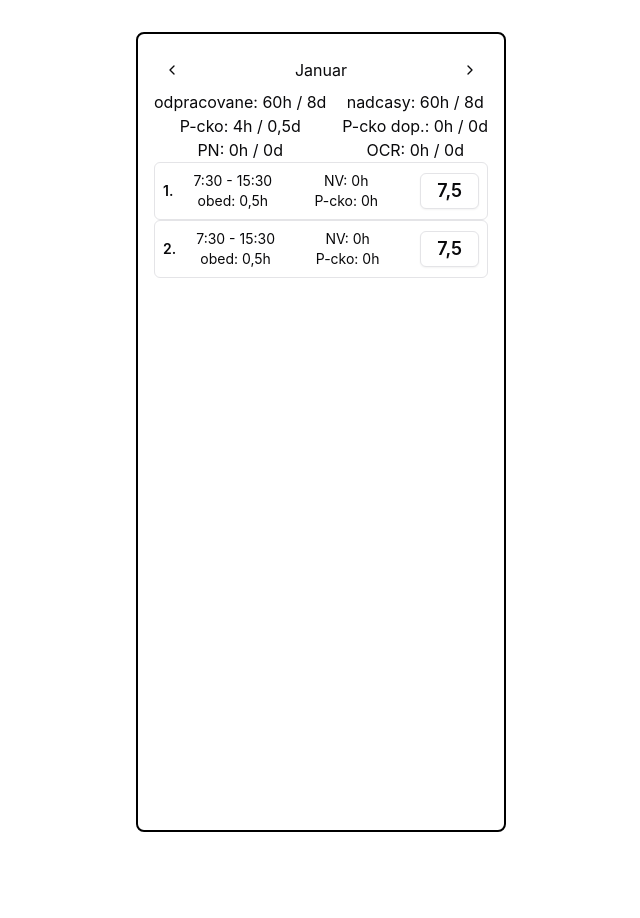
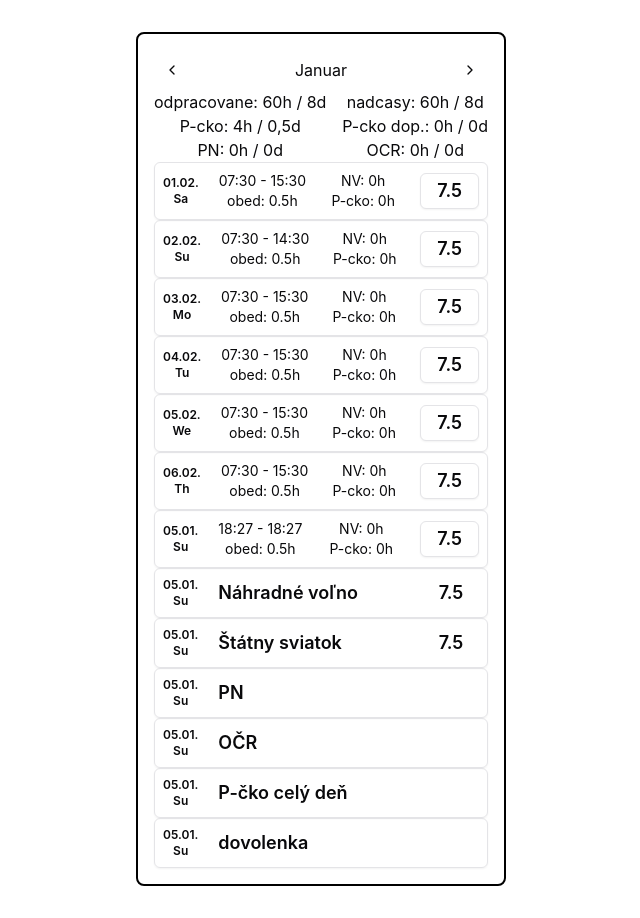
Before and after one commit to MarekBujdoso/time-sheet, a React (Vite) app: page / in a window 1280 px wide. Shown: the whole page, without its empty margins (319-959 px from the left). Before the commit the page ends 864 px from the top, so only its background shows below. Built offline with nearby package versions, Linux system fonts and the light colour scheme.

Commit message:
add WorkDay components

```diff
--- a/package.json
+++ b/package.json
@@ -17,6 +17,7 @@
     "@radix-ui/react-slot": "^1.1.1",
     "class-variance-authority": "^0.7.1",
     "clsx": "^2.1.1",
+    "date-fns": "^4.1.0",
     "lucide-react": "^0.469.0",
     "react": "^19.0.0",
     "react-dom": "^19.0.0",
@@ -26,6 +27,7 @@
   },
   "devDependencies": {
     "@eslint/js": "^9.17.0",
+    "@types/date-fns": "^2.6.3",
     "@types/node": "^22.10.5",
     "@types/react": "^19.0.2",
     "@types/react-dom": "^19.0.2",
--- a/src/App.tsx
+++ b/src/App.tsx
@@ -1,6 +1,6 @@
 // import { useState } from 'react'
 import './App.css'
-import Sheet from './app/sheet/sheet'
+import Sheet from './app/sheet/Sheet'
 
 function App() {
   // const [count, setCount] = useState(0)
--- a/src/app/sheet/Sheet.tsx
+++ b/src/app/sheet/Sheet.tsx
@@ -1,11 +1,85 @@
 import React from "react"
 import MonthPager from "../../components/month-pager"
-import { Button } from "../../components/ui/button"
-import { Collapsible, CollapsibleContent, CollapsibleTrigger } from "../../components/ui/collapsible"
+import WorkDayCollapsible from "../../components/month/WorkDayCollapsible"
+import { toDate } from "date-fns/toDate"
+import WorkDaySimple from "../../components/month/WorkDaySimple"
 
+const tempData = [
+  {
+    startTime: toDate(new Date(2025, 1, 1, 7, 30, 0)),
+    endTime: toDate(new Date(2025, 1, 1, 15, 30, 0)),
+    lunchTime: 0.5,
+    compensatoryLeave: 0,
+    doctorsLeave: 0,
+    doctorsLeaveFamily: 0,
+    sickLeaveFamily: 0,
+    dayWorked: 7.5,
+    workFromHome: 0,
+    sickLeave: 0,
+  },
+  {
+    startTime: toDate(new Date(2025, 1, 2, 7, 30, 0)),
+    endTime: toDate(new Date(2025, 1, 2, 14, 30, 0)),
+    lunchTime: 0.5,
+    compensatoryLeave: 0,
+    doctorsLeave: 0,
+    doctorsLeaveFamily: 0,
+    sickLeaveFamily: 0,
+    dayWorked: 7.5,
+    workFromHome: 0,
+    sickLeave: 0,
+  },
+  {
+    startTime: toDate(new Date(2025, 1, 3, 7, 30, 0)),
+    endTime: toDate(new Date(2025, 1, 3, 15, 30, 0)),
+    lunchTime: 0.5,
+    compensatoryLeave: 0,
+    doctorsLeave: 0,
+    doctorsLeaveFamily: 0,
+    sickLeaveFamily: 0,
+    dayWorked: 7.5,
+    workFromHome: 0,
+    sickLeave: 0,
+  },
+  {
+    startTime: toDate(new Date(2025, 1, 4, 7, 30, 0)),
+    endTime: toDate(new Date(2025, 1, 4, 15, 30, 0)),
+    lunchTime: 0.5,
+    compensatoryLeave: 0,
+    doctorsLeave: 0,
+    doctorsLeaveFamily: 0,
+    sickLeaveFamily: 0,
+    dayWorked: 7.5,
+    workFromHome: 0,
+    sickLeave: 0,
+  },
+  {
+    startTime: toDate(new Date(2025, 1, 5, 7, 30, 0)),
+    endTime: toDate(new Date(2025, 1, 5, 15, 30, 0)),
+    lunchTime: 0.5,
+    compensatoryLeave: 0,
+    doctorsLeave: 0,
+    doctorsLeaveFamily: 0,
+    sickLeaveFamily: 0,
+    dayWorked: 7.5,
+    workFromHome: 0,
+    sickLeave: 0,
+  },
+  {
+    startTime: toDate(new Date(2025, 1, 6, 7, 30, 0)),
+    endTime: toDate(new Date(2025, 1, 6, 15, 30, 0)),
+    lunchTime: 0.5,
+    compensatoryLeave: 0,
+    doctorsLeave: 0,
+    doctorsLeaveFamily: 0,
+    sickLeaveFamily: 0,
+    dayWorked: 7.5,
+    workFromHome: 0,
+    sickLeave: 0,
+  }
+]
 
 const Sheet = () => {
-  const [open, setOpen] = React.useState(false)
   const currentMonth = new Date().getMonth() + 1
   return (
     <div className="flex flex-col w-full min-h-svh justify-top border-2 border-black p-4 rounded-lg">
@@ -23,82 +97,27 @@ const Sheet = () => {
         </div>
       </div>
       <div>
-        <Collapsible className="rounded-md border" open={open} onOpenChange={setOpen}>
-          <div className="flex flex-row gap-5 items-center p-2">
-            <span className="text-sm font-semibold">1.</span>
-            <div className="flex flex-col">
-              <span className="text-sm">7:30 - 15:30</span>
-              <span className="text-sm">obed: 0,5h</span>
-            </div>
-            <div className="flex flex-col grow">
-              <span className="text-sm">NV: 0h</span>
-              <span className="text-sm">P-cko: 0h</span>
-            </div>
-            <CollapsibleTrigger asChild>
-              <Button variant="outline" size="default">
-                {/* <ChevronsUpDown className="h-4 w-4" /> */}
-                <span className="text-lg font-semibold">7,5</span>
-              </Button>
-            </CollapsibleTrigger>
-          </div>
-
-          <CollapsibleContent className="space-y-2">
-            <div className="rounded-md border p-2 text-sm shadow-sm">
-              <div className="flex flex-row gap-5 items-center p-2">
-                <div className="flex flex-col">
-                  <span className="text-sm">7:30 - 15:30</span>
-                  <span className="text-sm">obed: 0,5h</span>
-                </div>
-                <div className="flex flex-col">
-                  <span className="text-sm">NV: 0h</span>
-                  <span className="text-sm">P-cko: 0h</span>
-                </div>
-                <div className="flex flex-col grow">
-                  <span className="text-sm">Praca doma: 0h</span>
-                  <span className="text-sm">OCR: 0h</span>
-                </div>
-              </div>
-            </div>
-          </CollapsibleContent>
-        </Collapsible>
-        <Collapsible className="rounded-md border" open={false}>
-          <div className="flex flex-row gap-5 items-center p-2">
-            <span className="text-sm font-semibold">2.</span>
-            <div className="flex flex-col">
-              <span className="text-sm">7:30 - 15:30</span>
-              <span className="text-sm">obed: 0,5h</span>
-            </div>
-            <div className="flex flex-col grow">
-              <span className="text-sm">NV: 0h</span>
-              <span className="text-sm">P-cko: 0h</span>
-            </div>
-            <CollapsibleTrigger asChild>
-              <Button variant="outline" size="default">
-                {/* <ChevronsUpDown className="h-4 w-4" /> */}
-                <span className="text-lg font-semibold">7,5</span>
-              </Button>
-            </CollapsibleTrigger>
-          </div>
-
-          <CollapsibleContent className="space-y-2">
-            <div className="rounded-md border p-2 text-sm shadow-sm">
-              <div className="flex flex-row gap-5 items-center p-2">
-                <div className="flex flex-col">
-                  <span className="text-sm">7:30 - 15:30</span>
-                  <span className="text-sm">obed: 0,5h</span>
-                </div>
-                <div className="flex flex-col">
-                  <span className="text-sm">NV: 0h</span>
-                  <span className="text-sm">P-cko: 0h</span>
-                </div>
-                <div className="flex flex-col grow">
-                  <span className="text-sm">Praca doma: 0h</span>
-                  <span className="text-sm">OCR: 0h</span>
-                </div>
-              </div>
-            </div>
-          </CollapsibleContent>
-        </Collapsible>
+        {tempData.map((data) => (
+          <WorkDayCollapsible key={data.startTime.toISOString()} {...data} />
+        ))}
+        <WorkDayCollapsible
+          startTime={new Date()}
+          endTime={new Date()}
+          lunchTime={0.5}
+          compensatoryLeave={0}
+          doctorsLeave={0}
+          doctorsLeaveFamily={0}
+          sickLeaveFamily={0}
+          dayWorked={7.5}
+          workFromHome={0}
+          sickLeave={0}
+        />
+        <WorkDaySimple startTime={new Date()} title="Náhradné voľno" dayWorked={7.5} />
+        <WorkDaySimple startTime={new Date()} title="Štátny sviatok" dayWorked={7.5} />
+        <WorkDaySimple startTime={new Date()} title="PN"/>
+        <WorkDaySimple startTime={new Date()} title="OČR"/>
+        <WorkDaySimple startTime={new Date()} title="P-čko celý deň"/>
+        <WorkDaySimple startTime={new Date()} title="dovolenka"/>
       </div>
     </div>
   )
--- /dev/null
+++ b/src/app/sheet/types.ts
@@ -0,0 +1,18 @@
+export interface WorkDay {
+    startTime: Date, // Začiatok
+    endTime: Date, // Koniec
+    lunchTime: number, // Obed
+    workFromHome: number, // Praca doma
+    sickLeave: number, // PN
+    sickLeaveFamily: number, // OCR
+    compensatoryLeave: number, // NV
+    doctorsLeave: number, // P-cko
+    doctorsLeaveFamily: number, // P-doprovod
+    dayWorked: number, // Odpracovane za den
+}
+
+export interface SimpleWorkDay {
+    startTime: Date,
+    title: string,
+    dayWorked?: number,
+}
--- a/src/components/month-pager.tsx
+++ b/src/components/month-pager.tsx
@@ -1,5 +1,5 @@
 import React from "react"
-import { Pagination, PaginationContent, PaginationItem, PaginationLink, PaginationNext, PaginationPrevious } from "./ui/pagination"
+import { Pagination, PaginationContent, PaginationItem, PaginationNext, PaginationPrevious } from "./ui/pagination"
 
 
 const monthsMap: { [key: number]: string } = {
--- /dev/null
+++ b/src/components/month/WorkDayCollapsible.tsx
@@ -0,0 +1,67 @@
+import React from "react"
+import { format } from "date-fns"
+import { Button } from "../../components/ui/button"
+import { Collapsible, CollapsibleContent, CollapsibleTrigger } from "../../components/ui/collapsible"
+import { type WorkDay } from "../../app/sheet/types"
+
+const WorkDayCollapsible = ({
+  startTime,
+  endTime,
+  lunchTime,
+  compensatoryLeave,
+  doctorsLeave,
+  doctorsLeaveFamily,
+  sickLeaveFamily,
+  dayWorked,
+  workFromHome
+}: WorkDay) => {
+  const [open, setOpen] = React.useState(false)
+
+  return (
+    <Collapsible className="rounded-md" open={open} onOpenChange={setOpen}>
+      <div className="flex flex-row gap-5 items-center p-2 rounded-md border text-sm shadow-sm">
+        <div className="flex flex-col">
+          <span className="text-xs font-semibold">{format(startTime, 'dd.MM.')}</span>
+          <span className="text-xs font-semibold">{format(startTime, 'EEEEEE')}</span>
+        </div>
+        <div className="flex flex-col">
+          <span className="text-sm">{format(startTime, 'HH:mm')} - {format(endTime, 'HH:mm')}</span>
+          <span className="text-sm">obed: {lunchTime}h</span>
+        </div>
+        <div className="flex flex-col grow">
+          <span className="text-sm">NV: {compensatoryLeave}h</span>
+          <span className="text-sm">P-cko: {doctorsLeave}h</span>
+        </div>
+        <CollapsibleTrigger asChild>
+          <Button variant="outline" size="default">
+            {/* <ChevronsUpDown className="h-4 w-4" /> */}
+            <span className="text-lg font-semibold">{dayWorked}</span>
+          </Button>
+        </CollapsibleTrigger>
+      </div>
+
+      <CollapsibleContent className="space-y-2">
+        <div className="rounded-md border p-2 text-sm shadow-sm">
+          <div className="flex flex-row gap-5 items-center p-2">
+            <div className="flex flex-col">
+              <span className="text-sm">Začiatok: {format(startTime, 'HH:mm')}</span>
+              <span className="text-sm">Koniec: {format(endTime, 'HH:mm')}</span>
+              <span className="text-sm">obed: {lunchTime}h</span>
+            </div>
+            <div className="flex flex-col">
+              <span className="text-sm">NV: {compensatoryLeave}h</span>
+              <span className="text-sm">P-čko: {doctorsLeave}h</span>
+              <span className="text-sm">P-dopr.: {doctorsLeaveFamily}h</span>
+            </div>
+            <div className="flex flex-col grow">
+              <span className="text-sm">doma: {workFromHome}h</span>
+              <span className="text-sm">OČR: {sickLeaveFamily}h</span>
+            </div>
+          </div>
+        </div>
+      </CollapsibleContent>
+    </Collapsible>
+  )
+}
+
+export default WorkDayCollapsible
--- /dev/null
+++ b/src/components/month/WorkDaySimple.tsx
@@ -0,0 +1,23 @@
+import { format } from "date-fns/format"
+import { SimpleWorkDay } from "../../app/sheet/types"
+
+const WorkDaySimple = ({ startTime, title, dayWorked }: SimpleWorkDay) => {
+    return (
+        <div className="flex flex-row gap-5 items-center p-2 rounded-md border text-sm shadow-sm">
+            <div className="flex flex-col">
+              <span className="text-xs font-semibold">{format(startTime, 'dd.MM.')}</span>
+              <span className="text-xs font-semibold">{format(startTime, 'EEEEEE')}</span>
+            </div>
+            <div className="flex flex-col grow">
+                <span className="text-lg font-semibold self-start">{title}</span>
+            </div>
+            {dayWorked !== undefined && (
+              <div className="flex flex-col w-14">
+                  <span className="text-lg font-semibold">{dayWorked}</span>
+              </div>
+            )}
+        </div>
+    )
+}
+
+export default WorkDaySimple
```
Also changed, not shown: 1 other file (tests, documents, lock files or other folders).
